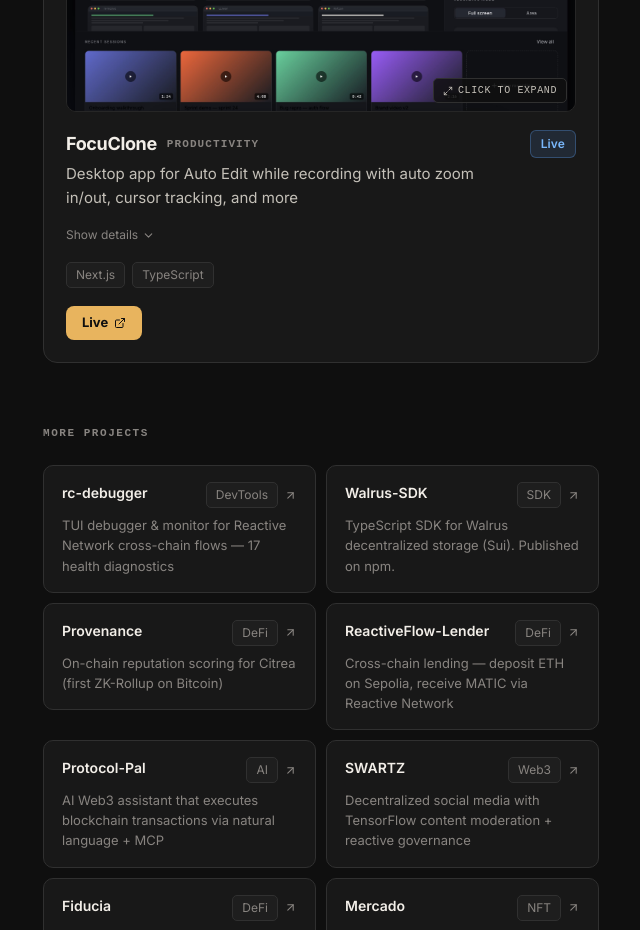
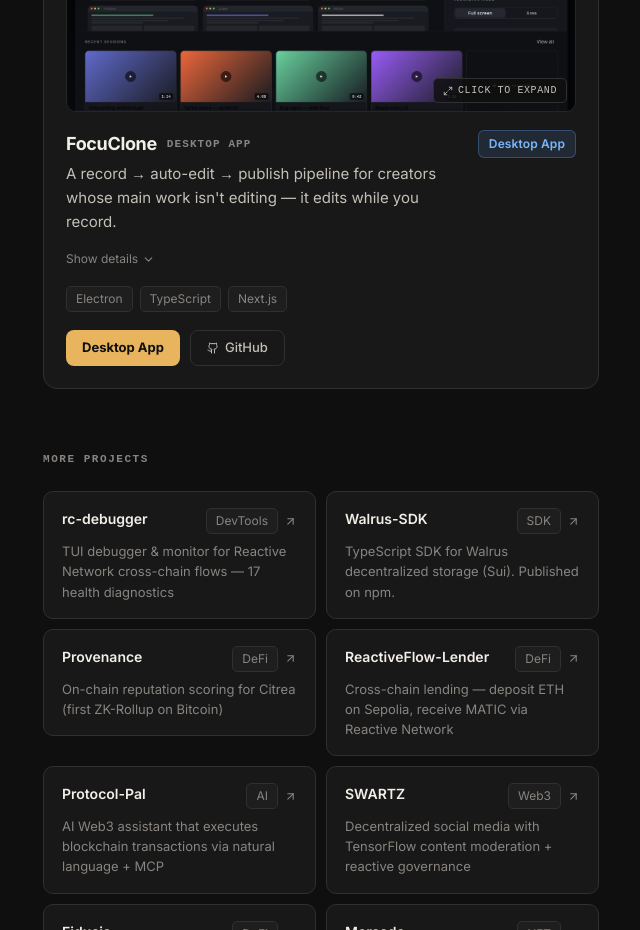
Before and after one commit to harshkas4na/harsh-kasana, a Next.js app: page / in a window 1280 px wide. Shown: the part 3940-4870 px from the top of the page, without its empty margins (289-929 px from the left). Built offline with nearby package versions, Linux system fonts and the light colour scheme.

Commit message:
focuclone added

```diff
--- a/app/data.ts
+++ b/app/data.ts
@@ -34,7 +34,7 @@
   badge: string;
   badgeColor: "green" | "blue" | "purple" | "orange";
   tech: string[];
-  live: string;
+  live: string | null;
   github: string | null;
   bullets: string[];
   metrics?: { value: string; label: string }[];
@@ -149,20 +149,21 @@
   {
     id: "focuclone",
     name: "FocuClone",
-    category: "Productivity", // TODO: confirm category
-    hook: "Desktop app for Auto Edit while recording with auto zoom in/out, cursor tracking, and more", // ← fill this in
-    badge: "Live",
+    category: "Desktop App",
+    hook: "A record → auto-edit → publish pipeline for creators whose main work isn't editing — it edits while you record.",
+    badge: "Desktop App",
     badgeColor: "blue",
-    tech: ["Next.js", "TypeScript"], // TODO: real stack
-    live: "#", // TODO: real URL
-    github: null, // TODO: github link
+    tech: ["Electron", "TypeScript", "Next.js"],
+    live: null,
+    github: "https://github.com/harshkas4na/FocuClone",
     image: "/hero-images/FocuClone-hero.jpeg",
     video: "/intro-videos/FocuClone-intro.mp4",
     featured: true,
     bullets: [
-      "TODO: bullet 1",
-      "TODO: bullet 2",
-      "TODO: bullet 3",
+      "Smooth auto zoom in/out that follows your cursor while recording",
+      "Auto-cuts unnecessary uhms, ahs, and silences from the timeline",
+      "Cursor tracking, auto captions, on-screen keyboard shortcuts, and spotlight effects",
+      "Improved PIP camera controls and voice enhancement for clean output",
     ],
     metrics: [],
   },
--- a/app/page.tsx
+++ b/app/page.tsx
@@ -427,6 +427,7 @@
         </div>
 
         <div style={{ display: "flex", gap: 10, flexWrap: "wrap" }}>
+          {p.live ? (
             <a href={p.live} target="_blank" rel="noopener noreferrer"
               style={{ display: "inline-flex", alignItems: "center", gap: 6, fontSize: 13, padding: "7px 16px", borderRadius: 8, background: C.accent, color: "#0f0f0f", textDecoration: "none", fontWeight: 700, transition: "background 0.15s" }}
               onMouseEnter={(e) => (e.currentTarget.style.background = C.accentText)}
@@ -434,6 +435,13 @@
             >
               Live <ExternalLink size={12} />
             </a>
+          ) : (
+            <span
+              style={{ display: "inline-flex", alignItems: "center", gap: 6, fontSize: 13, padding: "7px 16px", borderRadius: 8, background: C.accent, color: "#0f0f0f", fontWeight: 700 }}
+            >
+              Desktop App
+            </span>
+          )}
           {p.github && (
             <a href={p.github} target="_blank" rel="noopener noreferrer"
               style={{ display: "inline-flex", alignItems: "center", gap: 6, fontSize: 13, padding: "7px 16px", borderRadius: 8, border: `1px solid ${C.border}`, color: C.textSub, textDecoration: "none", fontWeight: 500, background: "transparent", transition: "border-color 0.15s, color 0.15s" }}
```
Also changed, not shown: 1 other file (tests, documents, lock files or other folders). Lines whose indentation alone changed are shown as unchanged.
